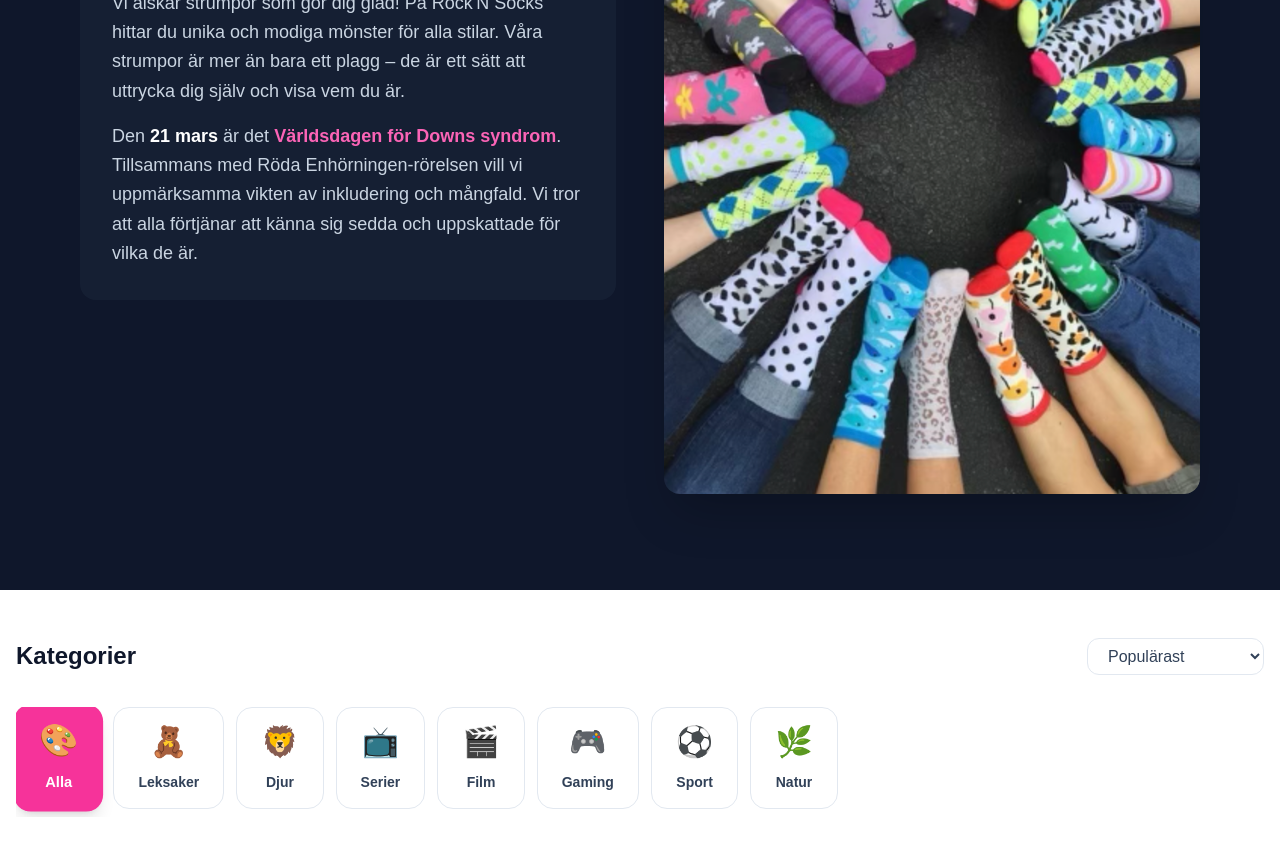
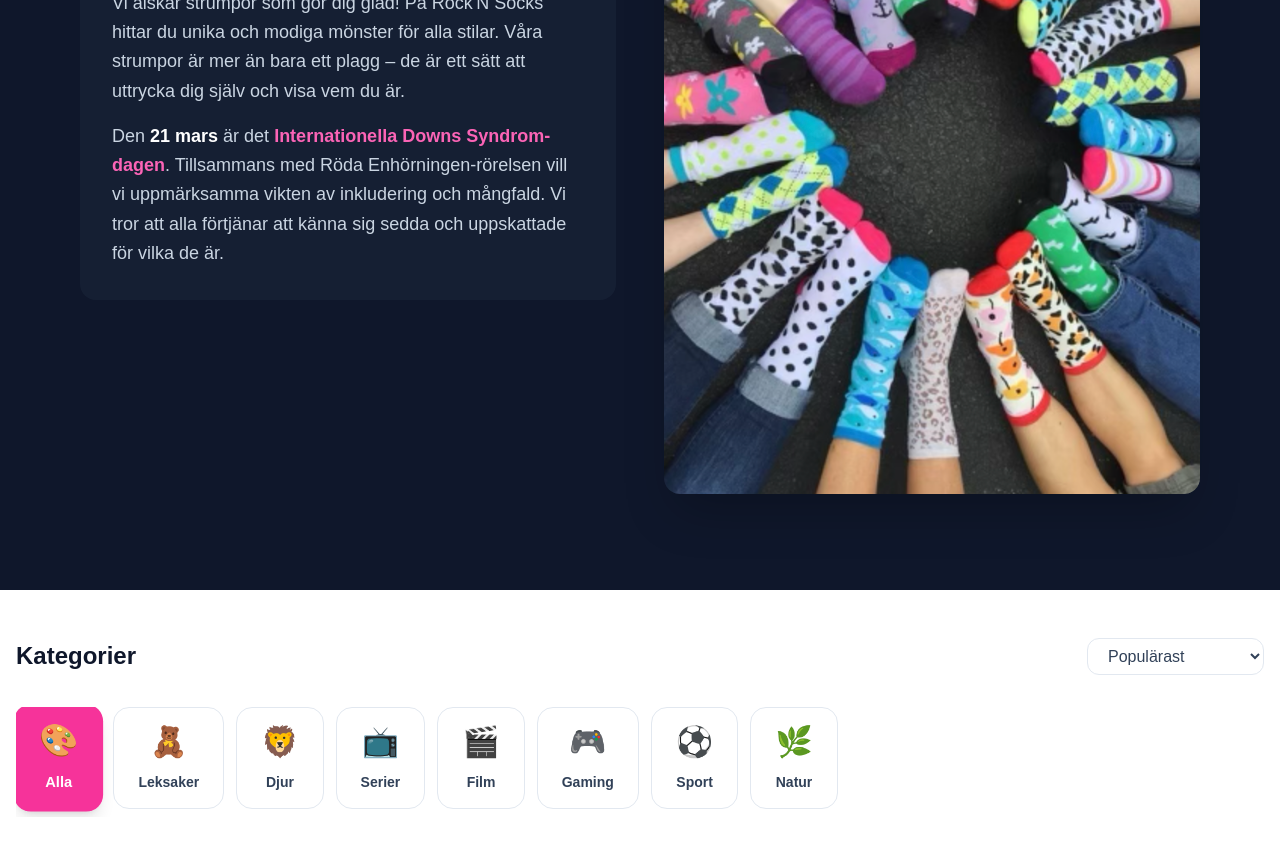
Before and after one commit to adrianfolkeson/rockn-socks, a Next.js app: page / in a window 1280 px wide. Shown: the part 1540-2396 px from the top of the page. Built offline with nearby package versions, Linux system fonts and the light colour scheme.

Commit message:
Change to Internationella Downs Syndrom-dagen

```diff
--- a/src/app/page.tsx
+++ b/src/app/page.tsx
@@ -660,7 +660,7 @@ function MainContent() {
                 Vi älskar strumpor som gör dig glad! På Rock'N Socks hittar du unika och modiga mönster för alla stilar. Våra strumpor är mer än bara ett plagg – de är ett sätt att uttrycka dig själv och visa vem du är.
               </p>
               <p className="text-lg text-slate-300 leading-relaxed">
-                Den <strong className="text-white">21 mars</strong> är det <strong className="text-pink-400">Världsdagen för Downs syndrom</strong>. Tillsammans med Röda Enhörningen-rörelsen vill vi uppmärksamma vikten av inkludering och mångfald. Vi tror att alla förtjänar att känna sig sedda och uppskattade för vilka de är.
+                Den <strong className="text-white">21 mars</strong> är det <strong className="text-pink-400">Internationella Downs Syndrom-dagen</strong>. Tillsammans med Röda Enhörningen-rörelsen vill vi uppmärksamma vikten av inkludering och mångfald. Vi tror att alla förtjänar att känna sig sedda och uppskattade för vilka de är.
               </p>
             </div>
             <div className="relative">
```
